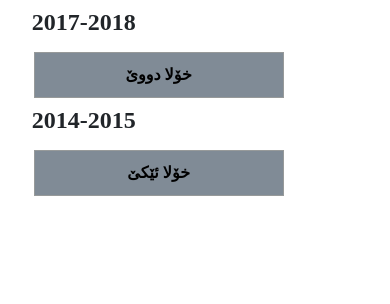
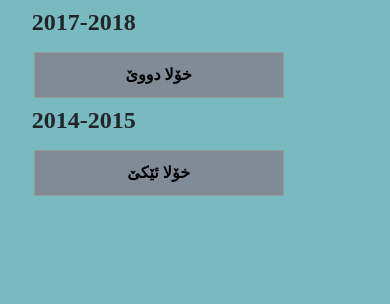
Before and after one commit to iraqmarket/qotabi, a plain HTML site: page math.html in a window 390 px wide. Shown: the part 294-598 px from the top of the page. Drawn offline with nearby package versions, Linux system fonts and the light colour scheme.

Commit message:
Update styles1.css

```diff
--- a/styles1.css
+++ b/styles1.css
@@ -1,5 +1,5 @@
 body {
-  background-color: red;
+  background-color:#79bac1;
   font-family: "Montserrat-Black";
   font-size: 1rem;
   line-height: 1.5;
@@ -20,9 +20,7 @@ body {
 }
 
 @media screen and (max-width: 1200px) {
-  body {
-    background-color: white;
-  }
+
 
   .fakher {
     display: inline-block;
```
